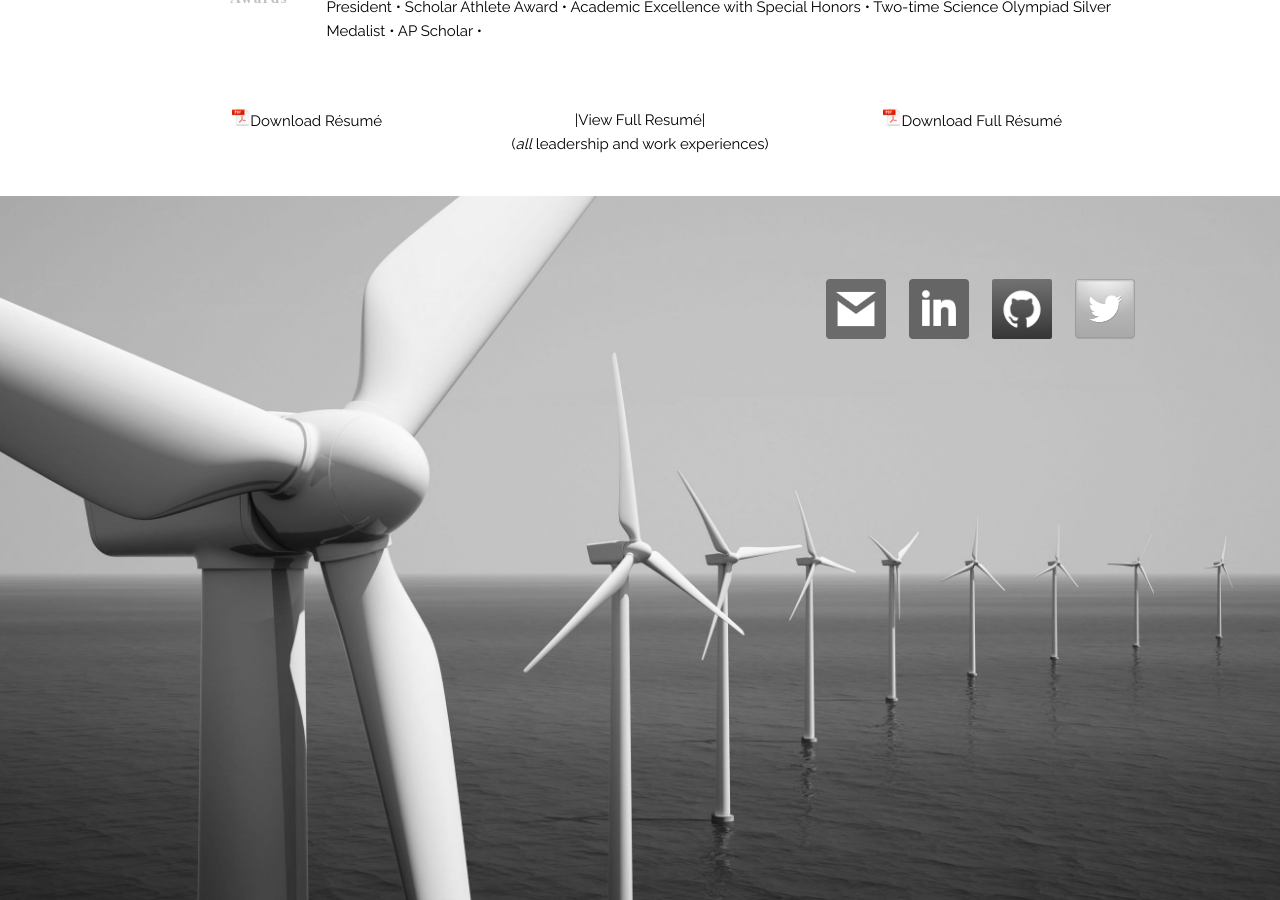
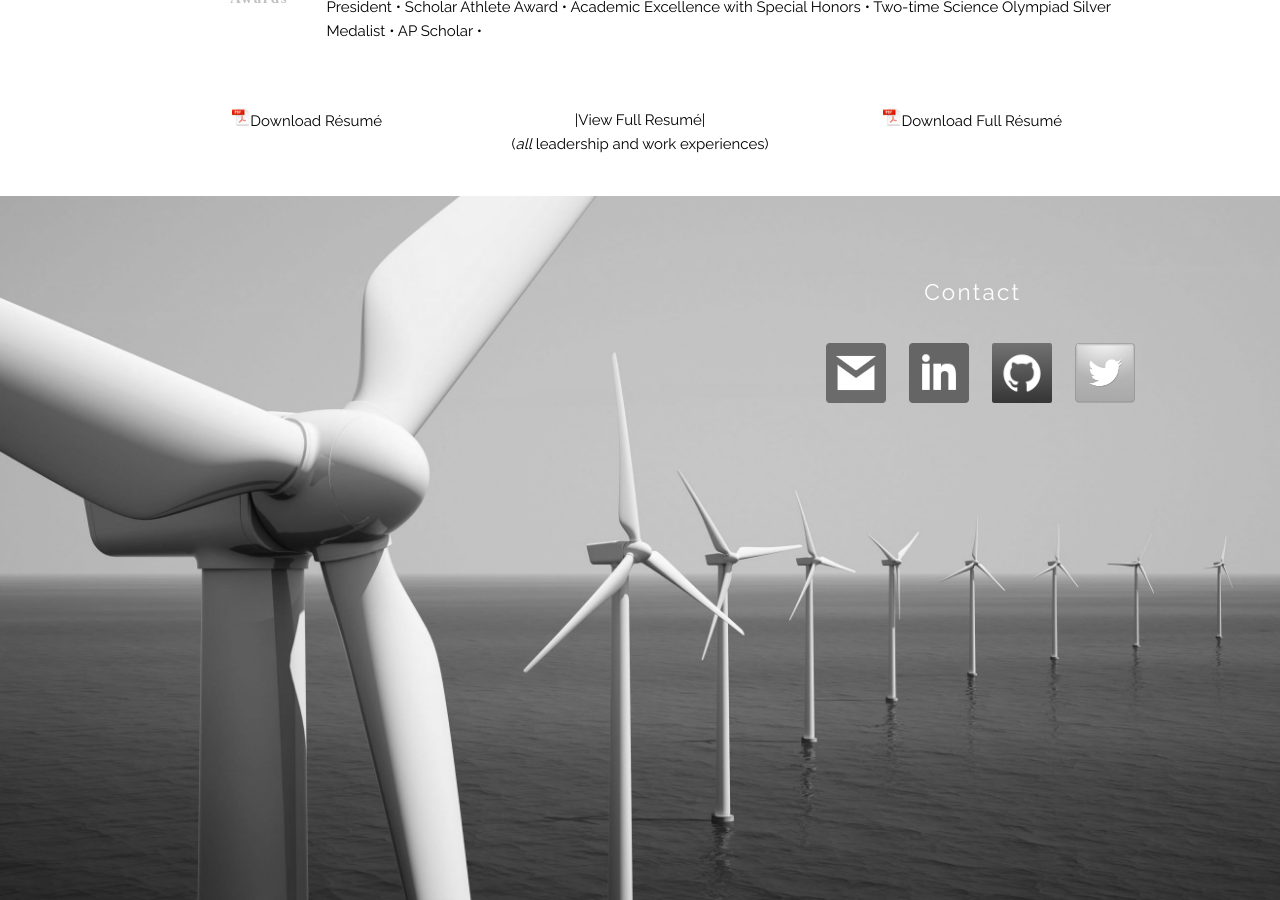
Before and after one commit to jacksoncwilliams/jackson-erin, a Jekyll site: the page built from simpleindex.html, in a window 1280 px wide and 900 px high, scrolled down 2915 px. Built offline with Jekyll 4.4.1, drawn with Linux system fonts in a browser that asks for light colours; nearby versions of some CDN libraries; some web fonts are replaced.

Commit message:
Update simpleindex.html

```diff
--- a/simpleindex.html
+++ b/simpleindex.html
@@ -263,6 +263,15 @@ title: Jackson Williams
 
 <section id="contact">
             <div class="container">
+                        <div class="four columns offset-by-eight columns">
+                                    <h1>
+                                                Contact
+                                    </h1>
+                        </div>
+            </div>
+
+
+            <div class="container">
                         <div class="one column offset-by-eight columns">
                                     <h1>
                                                 <a href=""><img class="icons" src="images/icon/email.png" alt="E-mail"></a>
```
